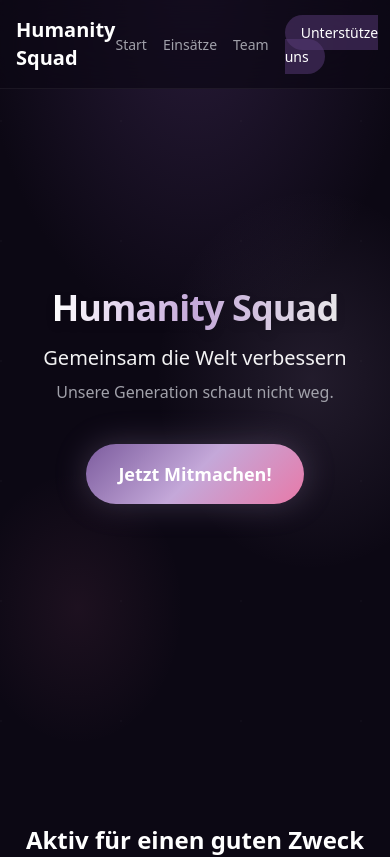
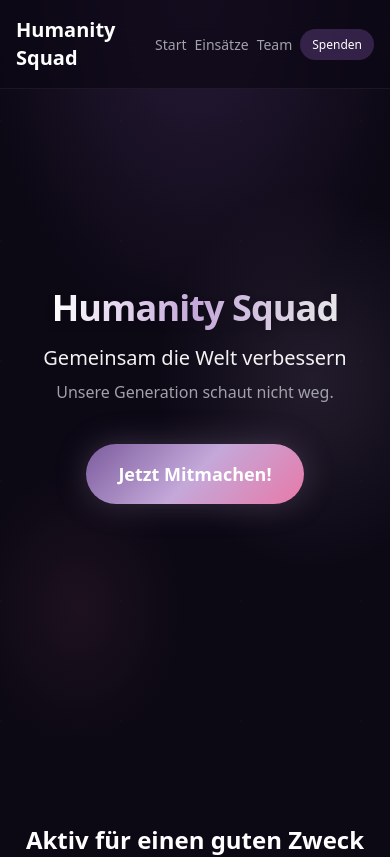
Before and after one commit to MitoruDev/humanitysquad, a Next.js app: page / in a window 390 px wide. Shown: the top 857 px of the page. Built offline with nearby package versions, Linux system fonts and the light colour scheme.

Commit message:
Small fix in navbar

```diff
--- a/components/Header.tsx
+++ b/components/Header.tsx
@@ -25,18 +25,25 @@ export function Header() {
         >
           Humanity Squad
         </Link>
-        <ul className="flex items-center gap-4 sm:gap-6">
+        <ul className="flex items-center gap-2 sm:gap-6">
           {navLinks.map((link) => (
             <li key={link.href}>
               <Link
                 href={link.href}
                 className={
                   link.cta
-                    ? "rounded-full bg-[var(--primary)]/50 px-4 py-2 text-sm font-medium text-white transition hover:bg-[var(--primary)] focus:outline-none focus:ring-2 focus:ring-[var(--secondary)]"
+                    ? "inline-flex items-center justify-center rounded-full bg-[var(--primary)]/50 px-3 py-2 text-center text-xs font-medium leading-tight text-white transition hover:bg-[var(--primary)] focus:outline-none focus:ring-2 focus:ring-[var(--secondary)] sm:px-4 sm:text-sm sm:leading-normal"
                     : "text-sm font-medium text-[var(--foreground-muted)] transition hover:text-[var(--secondary)]"
                 }
               >
-                {link.label}
+                {link.cta ? (
+                  <>
+                    <span className="sm:hidden">Spenden</span>
+                    <span className="hidden sm:inline">{link.label}</span>
+                  </>
+                ) : (
+                  link.label
+                )}
               </Link>
             </li>
           ))}
```
